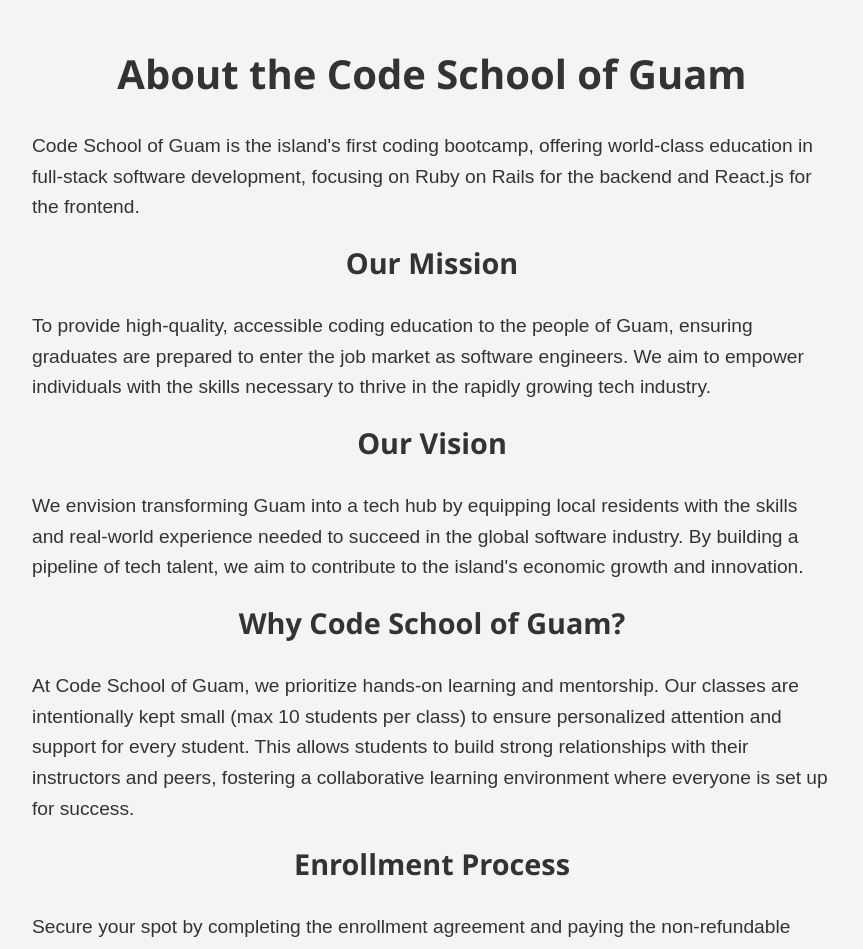
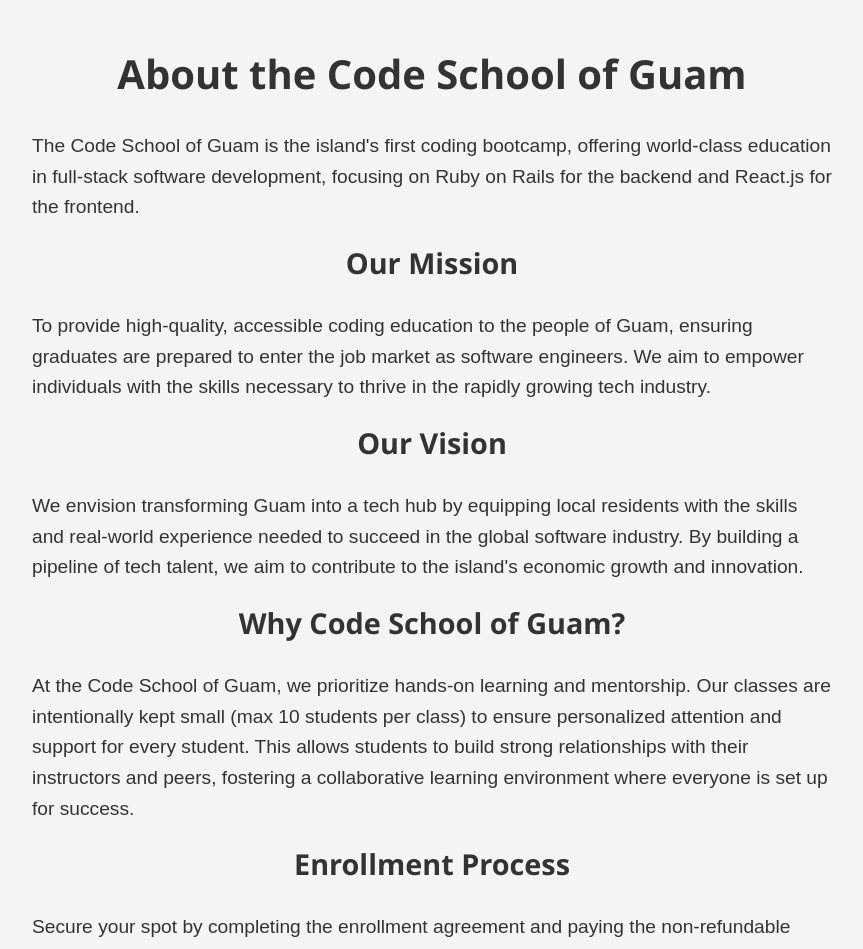
Before and after one commit to leonshimizu/code-school-of-guam, a React (Create React App) app: page / in a window 1280 px wide. Shown: the part 620-1569 px from the top of the page, without its empty margins (208-1071 px from the left). Built offline with nearby package versions, Linux system fonts and the light colour scheme.

Commit message:
Add 'the' before Code School of Guam

```diff
--- a/src/components/About.js
+++ b/src/components/About.js
@@ -6,7 +6,7 @@
     <section id="about" className="about">
       <h2>About the Code School of Guam</h2>
       <p>
-        Code School of Guam is the island's first coding bootcamp, offering
+        The Code School of Guam is the island's first coding bootcamp, offering
         world-class education in full-stack software development, focusing on
         Ruby on Rails for the backend and React.js for the frontend.
       </p>
@@ -29,7 +29,7 @@
 
       <h3>Why Code School of Guam?</h3>
       <p>
-        At Code School of Guam, we prioritize hands-on learning and mentorship.
+        At the Code School of Guam, we prioritize hands-on learning and mentorship.
         Our classes are intentionally kept small (max 10 students per class)
         to ensure personalized attention and support for every student. This
         allows students to build strong relationships with their instructors
--- a/src/components/Admissions.js
+++ b/src/components/Admissions.js
@@ -6,7 +6,7 @@
     <section id="admissions" className="admissions">
       <h2>Admissions</h2>
       <p>
-        Ready to start your journey with Code School of Guam? Here's how to apply:
+        Ready to start your journey with the Code School of Guam? Here's how to apply:
       </p>
       <ol>
         <li>
--- a/src/components/ProgramsAndPricing.js
+++ b/src/components/ProgramsAndPricing.js
@@ -91,7 +91,7 @@
         <p>
           <strong>
             Comparable coding bootcamps in the U.S. charge between $15,000 and
-            $20,000 for similar programs. Code School of Guam offers an
+            $20,000 for similar programs. The Code School of Guam offers an
             affordable and valuable option to start your career in tech.
           </strong>
         </p>
--- a/src/components/WhyRubyReact.js
+++ b/src/components/WhyRubyReact.js
@@ -8,7 +8,7 @@
       <div className="container">
         <h2>Why We Teach Ruby on Rails and React.js</h2>
         <p>
-          At Code School of Guam, we've thoughtfully chosen Ruby on Rails and React.js as the cornerstone of our curriculum. Here's why:
+          At the Code School of Guam, we've thoughtfully chosen Ruby on Rails and React.js as the cornerstone of our curriculum. Here's why:
         </p>
 
         <h3>Ruby on Rails: A Powerful Back-End Framework</h3>
```
